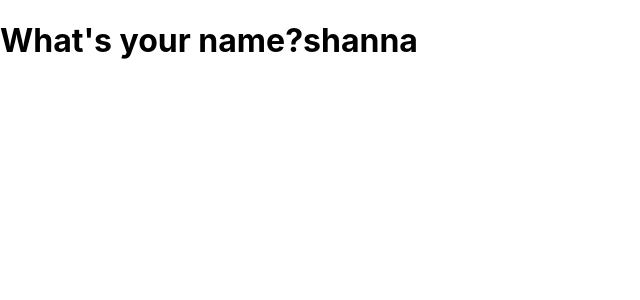
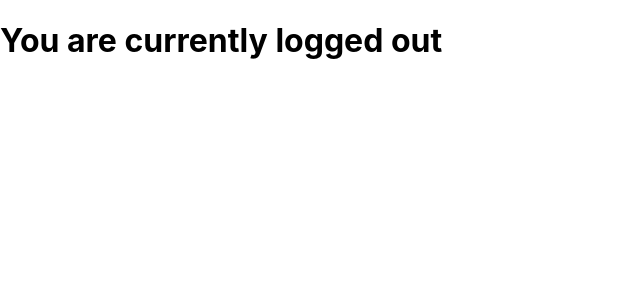
Before and after one commit to shareena-begum/react-props, a Next.js app: page /reactstate in a window 1280 px wide. Shown: the top 300 px of the page, without its empty margins (0-640 px from the left). Built offline with nearby package versions, Linux system fonts and the light colour scheme.

Commit message:
practice2

```diff
--- a/pages/reactstate.js
+++ b/pages/reactstate.js
@@ -1,19 +1,32 @@
 import React from "react"
+
+// Given a stateless functional component, add state to it
+// state should have a property called `isLoggedIn` which is a boolean
+// (true if logged in, false if not)
+// Then, give your best shot at rendering the word "in" if the user is logged in
+// or "out" if the user is logged out.
 
 class Reactstate extends React.Component{
     constructor(){
         super()
         this.state = {
-            name: "shanna"
+            isLoggedIn: false
         }
     }
     render(){
+        let wordDisplay
+        if(this.state.isLoggedIn === true){
+          wordDisplay = "in"
+        } else{
+          wordDisplay = "out"
+        }
         return(
             <div>
-                <h1>What's your name?{this.state.name}</h1>
+                <h1>You are currently logged {wordDisplay}</h1>
             </div>
         )
     }
 }
 
+
 export default Reactstate
```
